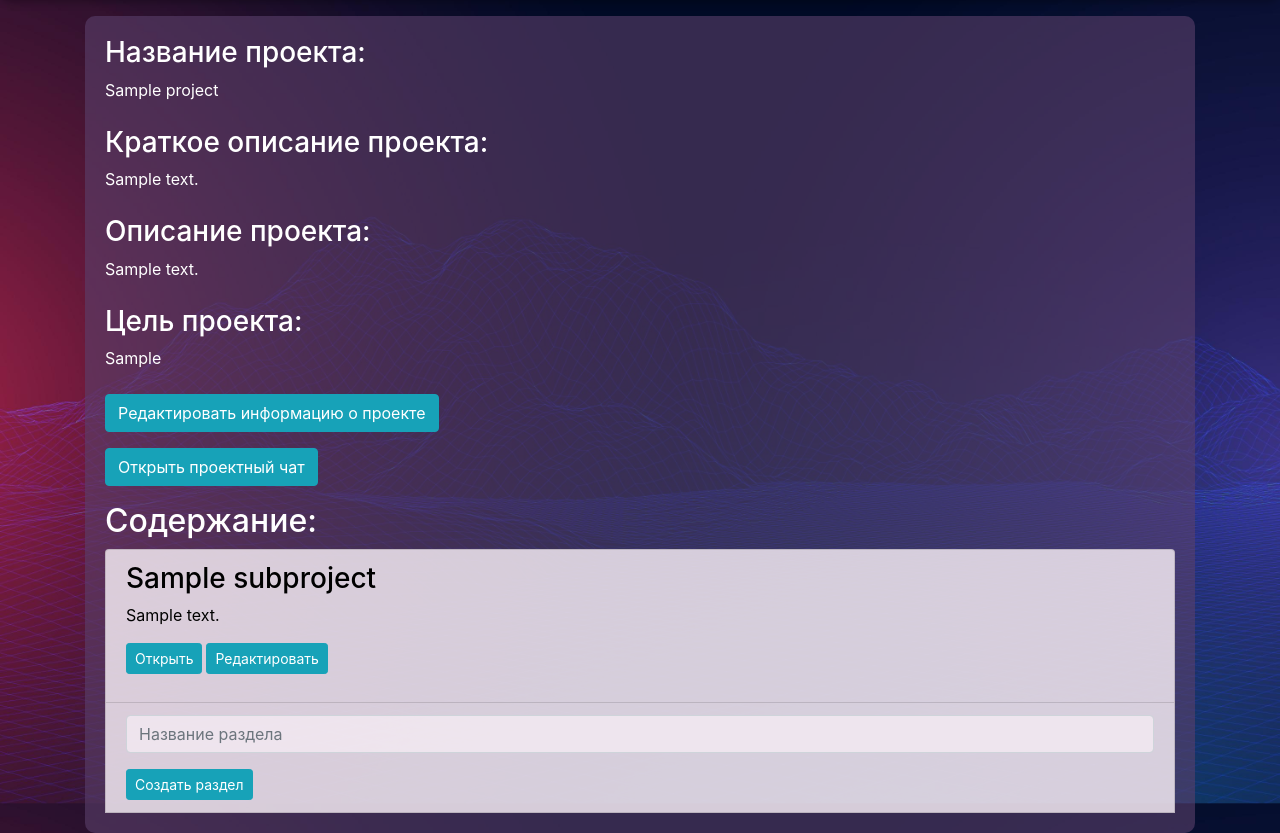
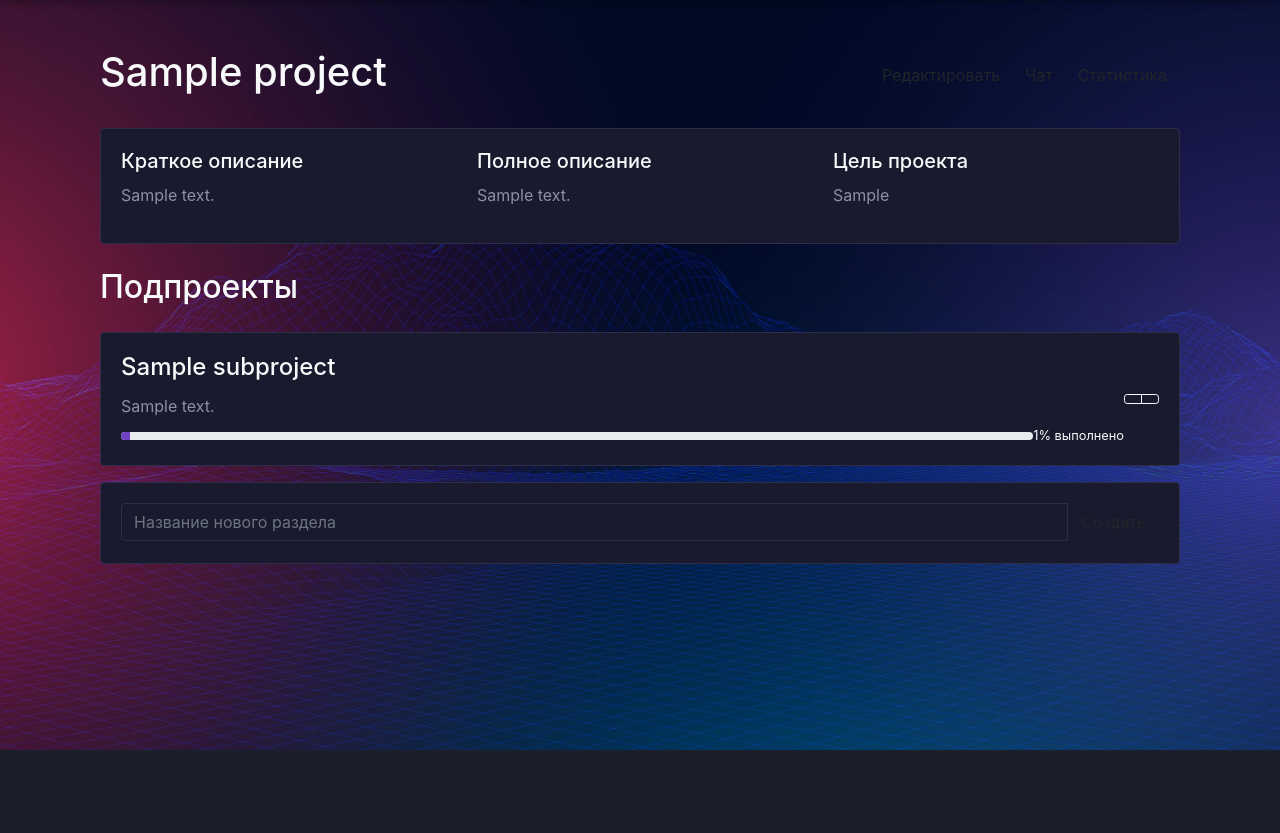
Before and after one commit to V1lad/Project-manager-PROJELP, a Flask app: template Web/templates/show_project.html in a window 1280 px wide. Shown: the part 50-883 px from the top of the page. After the commit the page ends 800 px from the top, so only its background shows below. Run offline with Flask 3, Linux system fonts and the light colour scheme; the template is opened without the code that fills it: values that come from a table or form of the project are taken from there, others are empty; tables that the repository leaves empty hold one stand-in row (values such as "Sample post"); some libraries are stand-ins or nearby versions.

Commit message:
Added new show project page

```diff
--- a/Web/templates/show_project.html
+++ b/Web/templates/show_project.html
@@ -3,56 +3,98 @@
 {% block title %}Проект{% endblock %}
 {% block content %}
 
-<div class="content-container mt-3">
-<div class = "colorw">
-<h3> Название проекта:  </h3>
-<span>{{ project.name }} </span> </br> </br>
-<h3> Краткое описание проекта:  </h3>
-<span>{{ project.shortDescription }} </span> </br> </br>
-<h3> Описание проекта:  </h3>
-<span>{{ project.fullDescription }}  </span> </br> </br>
-<h3> Цель проекта:  </h3>
-<span>{{ project.goal }}   </span> </br> </br>
-<form action = {{ url_for('.redactProject', index=project.id) }} method = "POST" class="mb-3">
-<input type="hidden" name="project" value="{{ project.id }}" />
-<button type="submit" class="btn btn-info">Редактировать информацию о проекте</button>
-</form>
-<form action = {{ url_for('.accessProjectChat', index=project.id) }} method = "GET" class="mb-3">
-<input type="hidden" name="project" value="{{ project.id }}" />
-<button type="submit" class="btn btn-info">Открыть проектный чат</button>
-</form>
+<div class="container py-5 content-container-extra">
+<!-- Заголовок и кнопки управления -->
+ <div class="d-flex justify-content-between align-items-center mb-4">
+    <h1 class="text-light">{{ project.name }}</h1>
+    <div class="btn-group">
+        <a href="{{ url_for('.redactProject', index=project.id) }}" class="btn btn-purple">
+        <i class="bi bi-pencil-square"></i> Редактировать </a>
+        <a href="{{ url_for('.accessProjectChat', index=project.id) }}" class="btn btn-purple">
+        <i class="bi bi-chat-dots"></i> Чат </a> <a href="{{ url_for('.showStats', index=project.id) }}" class="btn btn-purple">
+        <i class="bi bi-graph-up"></i> Статистика </a>
+    </div>
+ </div>
+<!-- Информация о проекте -->
+<div class="card bg-dark-2 text-light mb-4">
+    <div class="card-body">
+        <div class="row g-3">
+            <div class="col-md-4">
+                <h5><i class="bi bi-card-text me-2"></i>Краткое описание</h5>
+                <p class="text-muted">{{ project.shortDescription }}</p>
+            </div>
+            <div class="col-md-4">
+                <h5><i class="bi bi-file-text me-2"></i>Полное описание</h5>
+                <p class="text-muted">{{ project.fullDescription }}</p>
+            </div>
+            <div class="col-md-4">
+                <h5><i class="bi bi-bullseye me-2"></i>Цель проекта</h5>
+                <p class="text-muted">{{ project.goal }}</p>
+            </div>
+        </div>
+    </div>
 </div>
 
-<h2 class="colorw"> Содержание: </h2>
-<ul class="list-group">
+<!-- Список подпроектов -->
+<h2 class="text-light mb-4"><i class="bi bi-folder2-open me-2"></i>Подпроекты</h2>
+
 {% for subproject in subprojects %}
-<div class="list-group-item colored_text">
-    <h3><span {% if subproject.done == "True" %} style="text-decoration:line-through" {% endif %}> {{subproject.name}}</span>{% if subproject.done == "True" %} - Выполнен{% endif %}</h3>
-    <p>{{subproject.shortDescription}}</p>
+<div class="card bg-dark-2 text-light mb-3">
+    <div class="card-body">
+        <div class="d-flex justify-content-between align-items-center">
+            <div class="flex-grow-1">
+                <h4 class="card-title">
+                    <span {% if subproject.done == "True" %}class="text-success"{% endif %}>
+                        {{ subproject.name }}
+                        {% if subproject.done == "True" %}
+                            <i class="bi bi-check-circle-fill ms-2"></i>
+                        {% endif %}
+                    </span>
+                </h4>
+                <p class="text-muted mb-2">{{ subproject.shortDescription }}</p>
+                <div class="d-flex align-items-center">
+                    <div class="progress flex-grow-1 me-3" style="height: 8px; width: 200px;">
+                        <div class="progress-bar bg-purple" role="progressbar"
+                             style="width: {{ subproject.progress|default(50) }}%"
+                             aria-valuenow="{{ subproject.progress|default(50) }}"
+                             aria-valuemin="0"
+                             aria-valuemax="100">
+                        </div>
+                    </div>
+                    <small>{{ subproject.progress|default(50) }}% выполнено</small>
+                </div>
+            </div>
+            <div class="btn-group">
+                <a href="{{ url_for('.showSubProject', index=project.id, subproject=subproject.id) }}"
+                   class="btn btn-outline-light btn-sm">
+                    <i class="bi bi-folder2-open"></i>
+                </a>
+                <a href="{{ url_for('.redactSubProject', index=project.id, subproject=subproject.id) }}"
+                   class="btn btn-outline-light btn-sm">
+                    <i class="bi bi-gear"></i>
+                </a>
+            </div>
+        </div>
+    </div>
+</div>
+{% endfor %}
 
-    <div class="btn-group" role="group" aria-label="Two buttons">
-        <form action = {{ url_for('.showSubProject', index=project.id, subproject=subproject.id) }} method="POST" class = "mr-1">
-            <div class="form-group">
-    <input type="hidden" name="to_redact_subproject_id" value="{{ subproject.id }}" />
-    <button type="submit" class="btn btn-info btn-sm">Открыть</button>
-            </div>
-        </form>
-        <form action = {{ url_for('.redactSubProject', index=project.id, subproject=subproject.id) }} method="POST" class = "mr-1">
-            <div class="form-group">
-                <input type="hidden" name="to_redact_subproject_id" value="{{ subproject.id }}" />
-                <button type="submit" class="btn btn-info btn-sm">Редактировать</button>
+<!-- Форма создания подпроекта -->
+<div class="card bg-dark-2 text-light">
+    <div class="card-body">
+        <form action="{{ url_for('.showProject', index=project.id) }}" method="POST">
+            <div class="input-group">
+                <input type="text"
+                       class="form-control bg-dark-2 text-light"
+                       name="to_create_subproject_name"
+                       placeholder="Название нового раздела"
+                       aria-label="Название раздела">
+                <button type="submit" class="btn btn-purple">
+                    <i class="bi bi-plus-circle"></i> Создать
+                </button>
             </div>
         </form>
     </div>
 </div>
-{% endfor %}
-<li class="list-group-item colored_text">
-    <form action = {{ url_for('.showProject', index=project.id) }} method = "POST">
-    <input type="text" class="form-control mb-3 colored_text" name="to_create_subproject_name" placeholder="Название раздела" />
-    <button type="submit" class="btn btn-info btn-sm">Создать раздел</button>
-    <br/>
-    </form>
-</li>
-<ul>
-</div>
+</div><style> .bg-dark-2 { background-color: #1a1a2e; border: 1px solid #2e2e4a; } .bg-purple { background-color: #6f42c1; }  .text-muted { color: #8e8ea8!important; } </style>
 {% endblock %}
```
